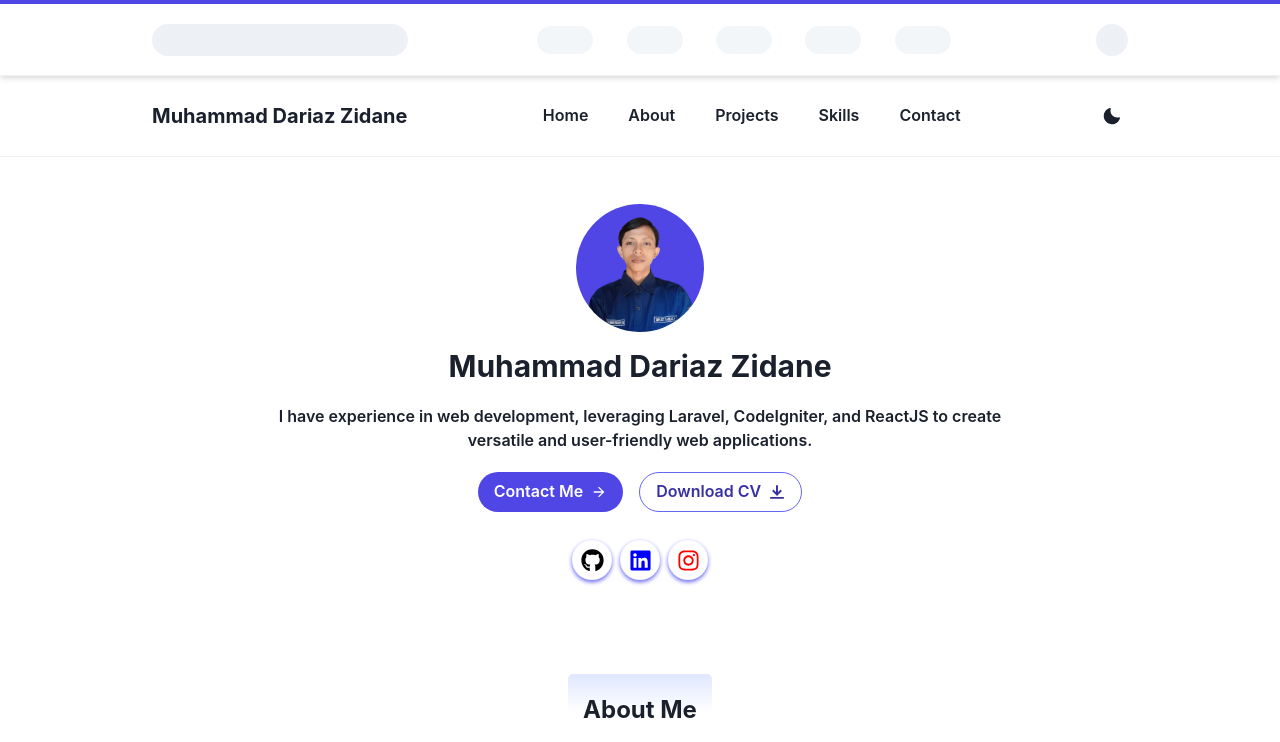
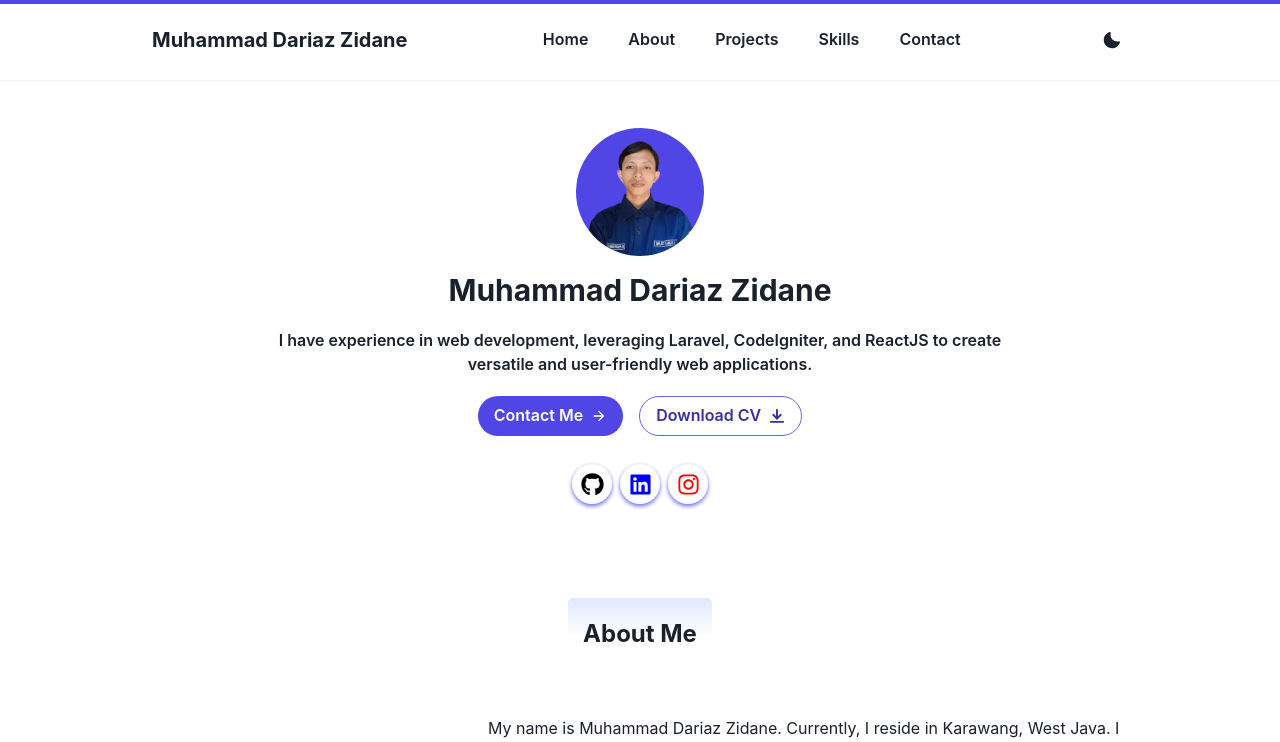
Before and after one commit to muhammaddariazzidane/zidane-portfolio, a React (Vite) app: page / in a window 1280 px wide. Shown: the top 742 px of the page. Built offline with nearby package versions, Linux system fonts and the light colour scheme.

Commit message:
remove skeleton

```diff
--- a/src/layouts/Layout.jsx
+++ b/src/layouts/Layout.jsx
@@ -18,7 +18,6 @@ export default function Layout({ children }) {
 
   return (
     <>
-      <NavbarSkeleton />
       <Suspense fallback={<NavbarSkeleton />}>
         <Progress
           aria-label={'loading....'}
```
